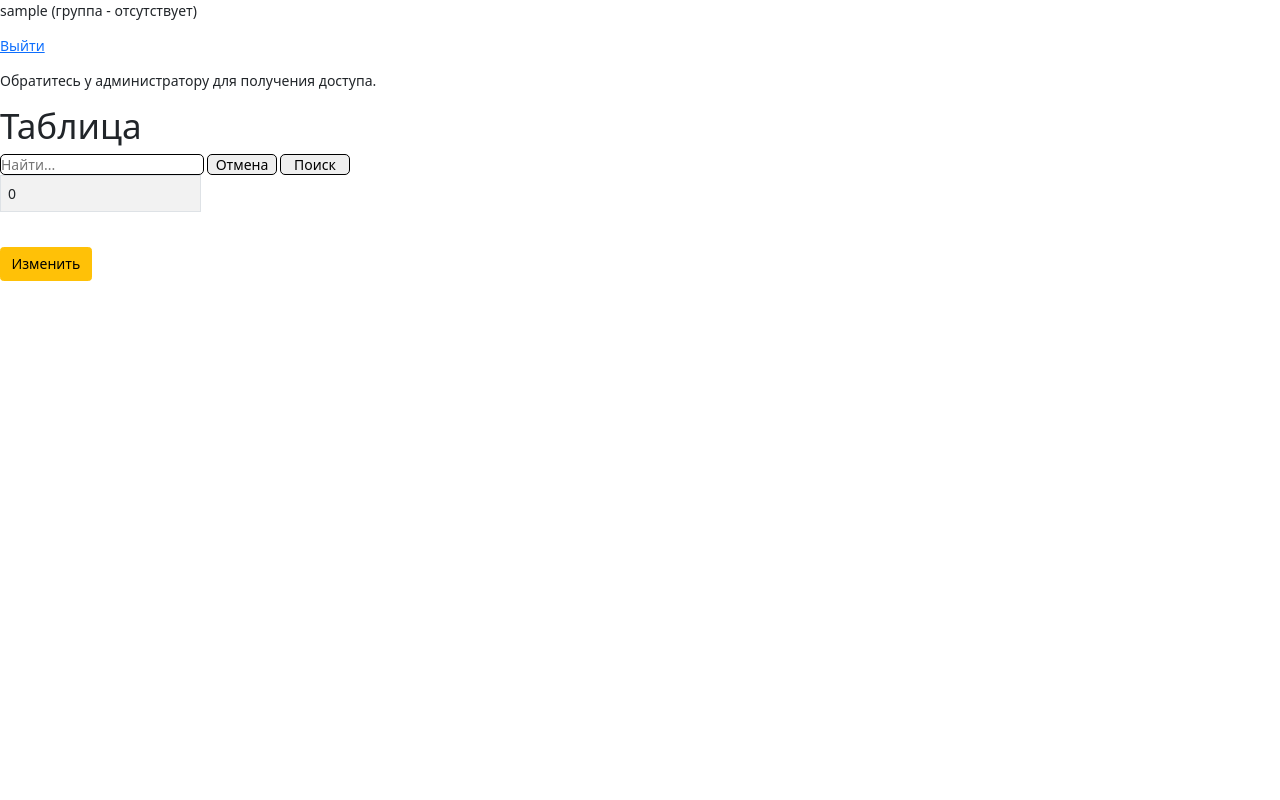
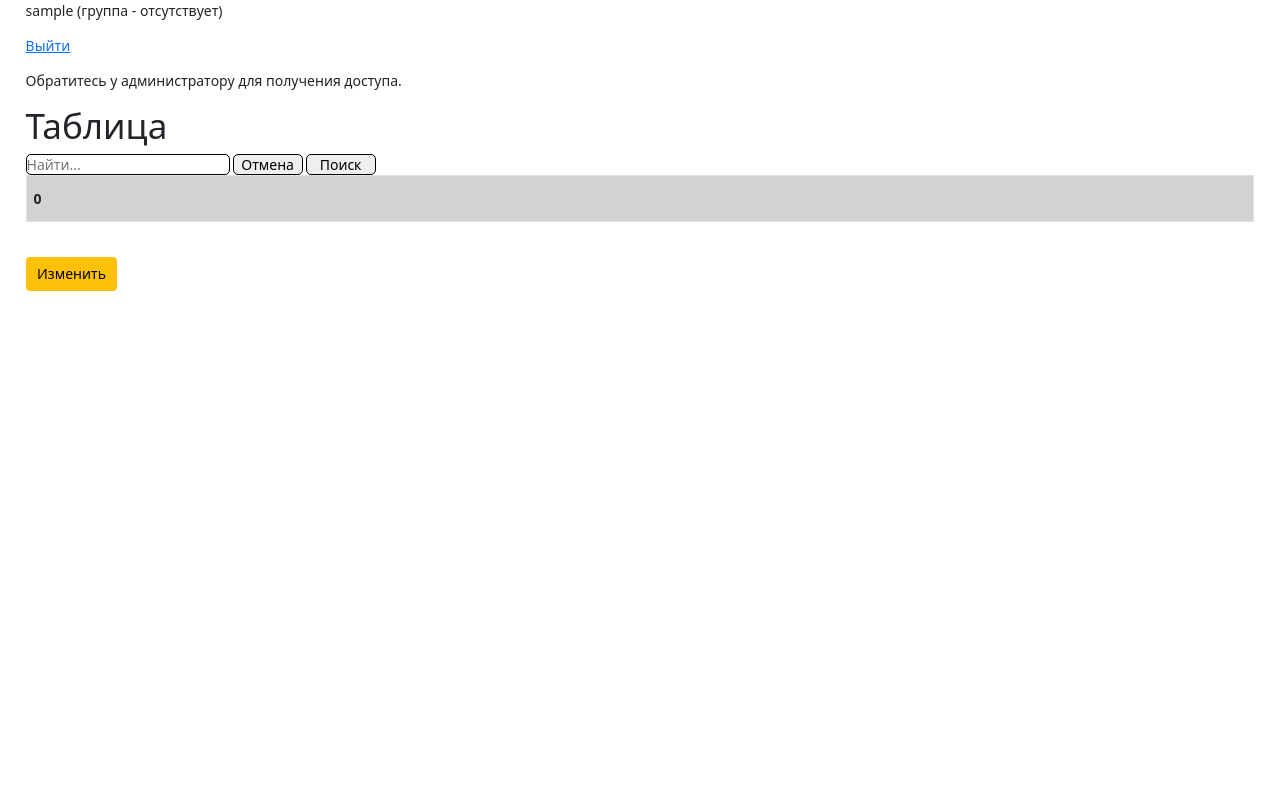
Before and after one commit to manndarinchik/web-database, a Django app: page / in a window 1280 px wide. Run offline with Django 3.2, Linux system fonts and the light colour scheme; the visitor is signed in with stand-in values (Sample User, id 1); data that the repository does not hold is empty.

Commit message:
Небольшое изменение в css

```diff
--- a/database_app/static/database_app/css/main.css
+++ b/database_app/static/database_app/css/main.css
@@ -23,6 +23,7 @@ html,body{
 	-ms-text-size-adjust: 100%;
 	-moz-text-size-adjust: 100%;
 	-webkit-text-size-adjust: 100%;
+	font-family: "Roboto", sans-serif;
 }
 input,button,textarea{font-family:inherit;}
 table {
@@ -39,8 +40,27 @@ img{vertical-align: top;}
 h1,h2,h3,h4,h5,h6{font-size:inherit;font-weight: 400;}
 /*--------------------*/
 
-body {
-	font-family: "Roboto", sans-serif;
+.content_container {
+	margin-left: 2%;
+	margin-right: 2%;
+}
+@media (max-width:900px	) {
+	.content_container {
+		margin: 0%;
+	}
+
+	.table-element {
+		margin-top: 5px;
+		margin-bottom: 5px;
+	}
+	*{
+		font-size: large;
+	}
+}
+
+.table-element {
+	margin-top: 5px;
+	margin-bottom: 5px;
 }
 
 .wrapper {
@@ -100,10 +120,9 @@ body {
 	background-color: red;
 }
 
-td.table__header {
-
-	font-size: 20px;
+.table_head {
 	font-weight: 800;
+	background-color: #dDD;
 }
 tr {
 	height: 30px;
--- a/database_app/templates/base_generic.html
+++ b/database_app/templates/base_generic.html
@@ -15,7 +15,9 @@
     {% block title %}<title>Таблица</title>{% endblock %}
 </head>
 <body>
-    {% block content %}{% endblock %}
+    <div class="content_container">
+        {% block content %}{% endblock %}
+    </div>
 
     <script src="{% static 'database_app/js/script.js' %}"></script>
     <script src="https://cdn.jsdelivr.net/npm/bootstrap@5.1.3/dist/js/bootstrap.bundle.min.js" integrity="sha384-ka7Sk0Gln4gmtz2MlQnikT1wXgYsOg+OMhuP+IlRH9sENBO0LRn5q+8nbTov4+1p" crossorigin="anonymous"></script>
--- a/database_app/templates/database_app/index.html
+++ b/database_app/templates/database_app/index.html
@@ -22,23 +22,19 @@
         <form action="" method="post" name="ourForm">
             {% csrf_token %}
             <div class="table-responsive">
-                <div class="table__inner">
-                    <table class="table table-striped table-bordered">
+                    <table id="main-table" class="table table-striped table-bordered">
                         {% for i in table %}
-                            <tr {% if forloop.counter == 1 %} class="table_head"{%else%}{%endif%}>
+                        <tr {% if forloop.counter == 1 %} class="table_head"{%else%}{%endif%}>
                             {% for j in i %}
-                                <td style="width:200px;">
-                                    {{ j }}
-                                </td>
-                                {% endfor %}
-                            </tr>
-                        {% endfor %}
+                            <td>
+                                <p class="table-element">{{ j }}</p>
+                            </td>{% endfor %}
+                        </tr>{% endfor %}
                     </table>
-                </div>
-                <div class="buttonsColumn">
-                    <button class="btn btn-outline-success" id="addColumn" type="button">+</button>
-                    <button class="btn btn-outline-success" id="deleteColumn" type="button">-</button>
-                </div>
+            </div>
+            <div class="buttonsColumn">
+                <button class="btn btn-outline-success" id="addColumn" type="button">+</button>
+                <button class="btn btn-outline-success" id="deleteColumn" type="button">-</button>
             </div>
             <div class="buttonsRow">
                 <button class="btn btn-outline-success" id="addRow" type="button">+</button>
```
